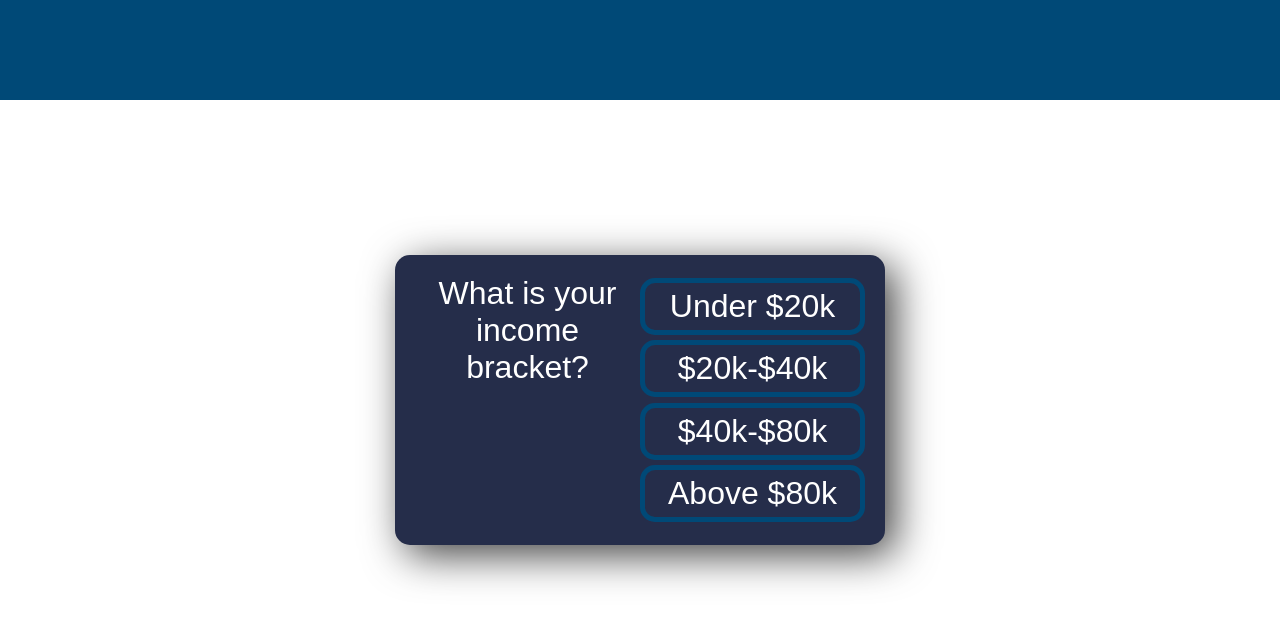
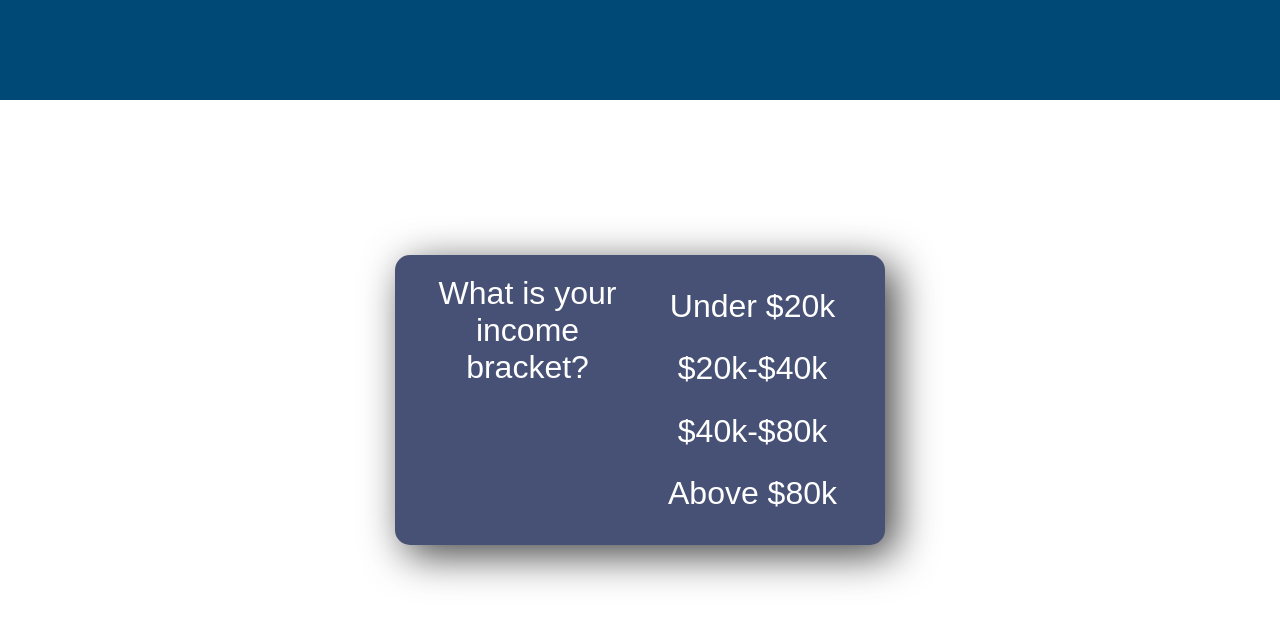
Before and after one commit to ae-bii/may-ses-hackathon, a React (Create React App) app: page /input in a window 1280 px wide. Shown: the top 624 px of the page. Built offline with nearby package versions, Linux system fonts and the light colour scheme; a web font is replaced by a local one.

Commit message:
fixed colors for form

```diff
--- a/src/components/input/Input.css
+++ b/src/components/input/Input.css
@@ -1,5 +1,5 @@
 .input {
-    background-color: #252d4a;
+    background-color: #475175;
     width: 450px;
     min-height: 250px;
     height: min-content;
@@ -64,13 +64,13 @@
     width: 100%;
     font-size: 40px;
     color: #ffffff;
-    background-color: #252d4a;
+    background-color: #475175;
     border-radius: 15px;
     display: flex;
     padding: 5px;
     justify-content: center;
     align-items: center;
-    border: 5px solid #004977;
+    border: 5px solid #475175;
     cursor: pointer;
   }
 
@@ -90,12 +90,12 @@
     width: 100%;
     font-size: 32px;
     color: #ffffff;
-    background-color: #252d4a;
+    background-color: #475175;
     border-radius: 15px;
     padding: 5px;
     justify-content: flex-start;
     align-items: center;
-    border: 5px solid #004977;
+    border: 5px solid #475175;
     cursor: pointer;
   }
 
```
